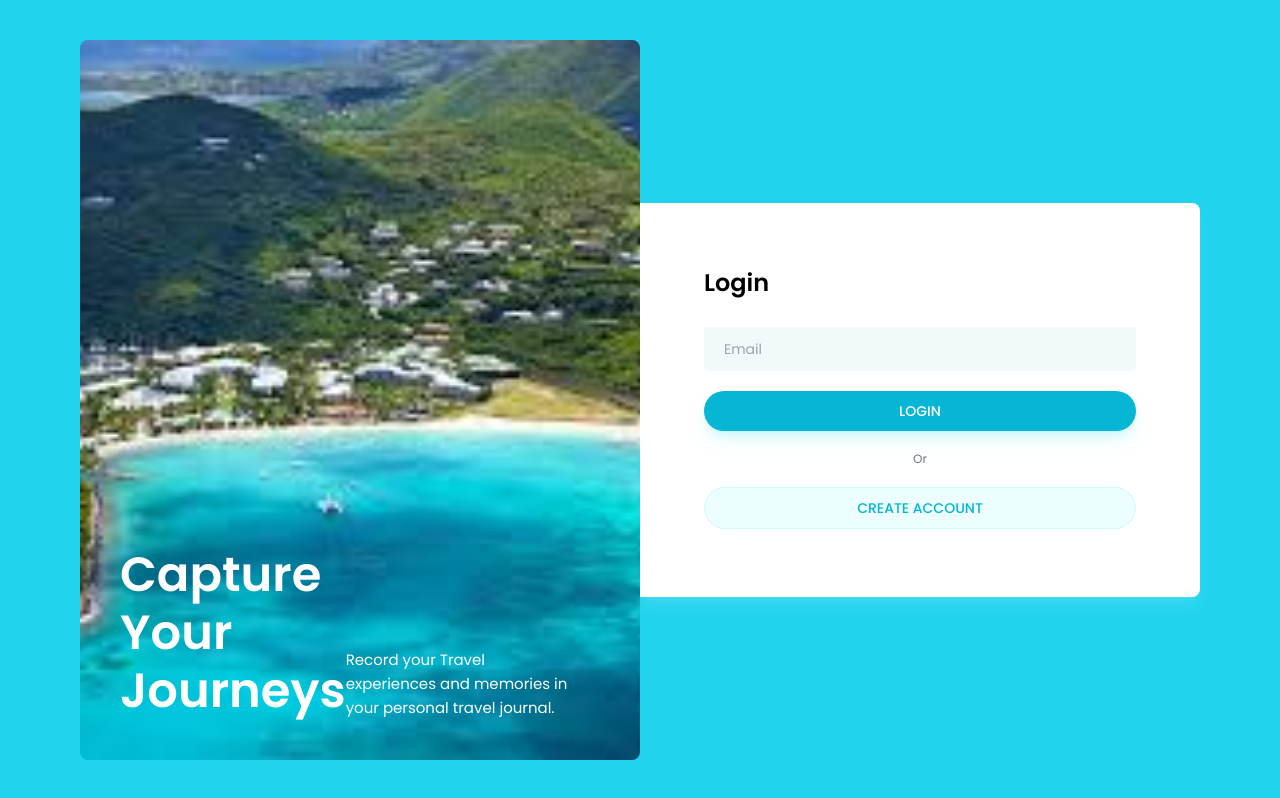
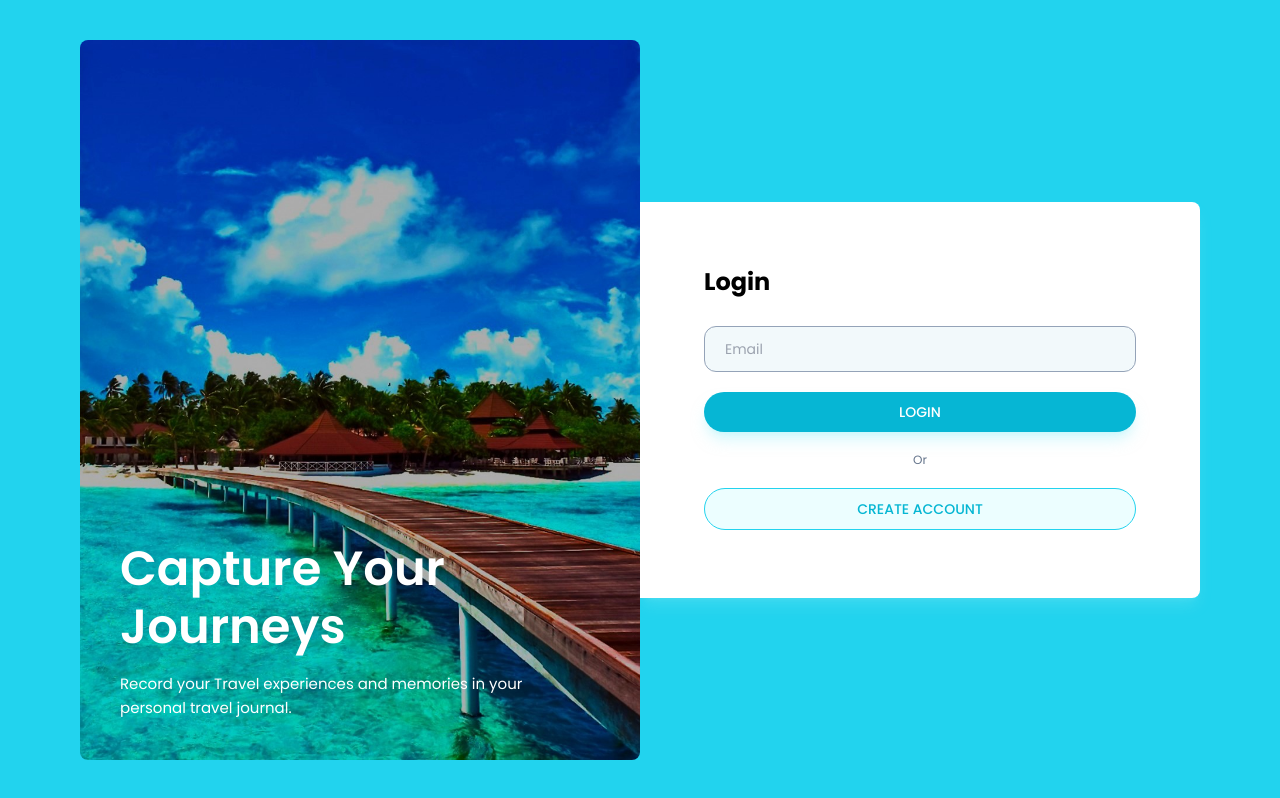
Before and after one commit to hritesh-saha/WanderTales, a React (Vite) app in the folder travel-story/: page /login in a window 1280 px wide. Built offline with nearby package versions, Linux system fonts and the light colour scheme.

Commit message:
adding login pic

```diff
--- a/travel-story/src/index.css
+++ b/travel-story/src/index.css
@@ -24,6 +24,6 @@
   }
 
   .btn-light {
-    @apply bg-cyan-50 text-primary shadow-cyan-100/0 border border-cyan-100 hover:bg-primary hover:text-white;
+    @apply bg-cyan-50 text-primary shadow-cyan-100/0 border border-cyan-400 hover:bg-primary hover:text-white;
   }
 }
--- a/travel-story/src/pages/Auth/Login.jsx
+++ b/travel-story/src/pages/Auth/Login.jsx
@@ -4,7 +4,7 @@ const Login = () => {
   return (
     <div className='h-screen bg-cyan-400 overflow-hidden relative'>
       <div className='container h-screen flex justify-center items-center px-20 mx-auto'>
-        <div className='w-2/4 h-[90vh] flex items-end bg-login-bg-img bg-cover bg-center rounded-lg p-10 z-50'>
+        <div className='w-2/4 h-[90vh] flex flex-col justify-end bg-login-bg-img bg-cover bg-center rounded-lg p-10 z-50'>
           <h4 className='text-5xl text-white font-semibold leading-[58px]'>
             Capture Your <br/> Journeys
           </h4>
@@ -15,9 +15,9 @@ const Login = () => {
         </div>
         <div className='w-2/4  h-[75wh] bg-white rounded-r-lg relative p-16 shadow-lg shadow-cyan-200/20'>
           <form onSubmit={()=> {}}>
-            <h4 className="text-2xl font-semibold mb-7">Login</h4>
+            <h4 className="text-2xl font-bold mb-7">Login</h4>
 
-            <input type="text" placeholder='Email' className='input-box' />
+            <input type="text" placeholder='Email' className='input-box border border-slate-400 rounded-xl' />
 
             <button type='submit' className="btn-primary">
               LOGIN
```
Also changed, not shown: travel-story/src/assets/bg-image.jpg.
